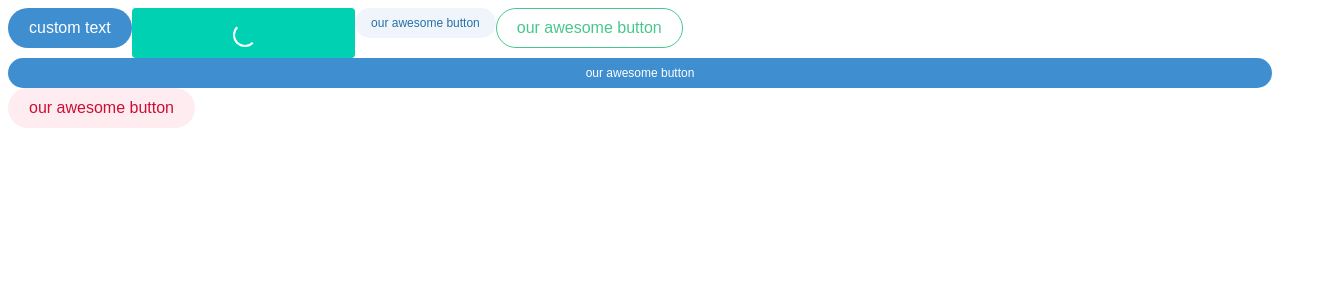
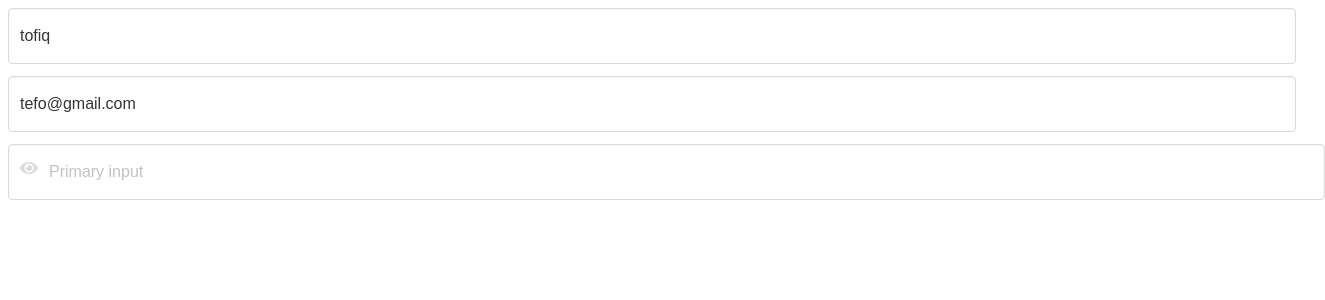
Before and after one commit to Tefoh/vue.js, a Vue app: page / in a window 1280 px wide. Shown: the top 300 px of the page, 1325 px wide, since content can reach past the window. Built offline with nearby package versions, Linux system fonts and the light colour scheme.

Commit message:
59 - mini-project: input component

```diff
--- a/index.html
+++ b/index.html
@@ -5,6 +5,7 @@
   <link rel="icon" href="/favicon.ico" />
   <meta name="viewport" content="width=device-width, initial-scale=1.0">
   <title>Vite App</title>
+  <link rel="stylesheet" href="https://cdnjs.cloudflare.com/ajax/libs/font-awesome/5.15.1/css/all.min.css" integrity="sha512-+4zCK9k+qNFUR5X+cKL9EIR+ZOhtIloNl9GIKS57V1MyNsYpYcUrUeQc9vNfzsWfV28IaLL3i96P9sdNyeRssA==" crossorigin="anonymous" />
 </head>
 <body>
   <div id="app"></div>
--- a/src/App.vue
+++ b/src/App.vue
@@ -1,31 +1,47 @@
 <template>
   <div>
 
-    <BaseButton class="is-info">custom text</BaseButton>
+    <!-- <BaseButton class="is-info">custom text</BaseButton>
     <BaseButton color="primary" size="medium" :rounded="false" loading />
     <BaseButton color="info" is-light size="small"  />
     <BaseButton color="success" outlined @click="handleClick" :loading="isLoading" />
     <BaseButton color="info" size="small" is-full />
-    <BaseButton color="danger" is-light />
+    <BaseButton color="danger" is-light /> -->
+
+    <!-- <BaseInput color="danger" size="large" />
+    <BaseInput color="primary" size="small"  />
+    <BaseInput rounded loading size="large" />
+    <BaseInput disabled />
+    <BaseInput icon="eye" type="email" @click="handleClick" /> -->
+
+    <BaseInput v-model="name" />
+    <BaseInput type="email" v-model="email" />
+    <BaseInput type="password" v-model="password" />
   </div>
 </template>
 
 <script>
-import BaseButton from './components/BaseButton.vue'
+import BaseButton from './components/BaseButton.vue';
+import BaseInput from './components/BaseInput.vue';
 
 export default {
   name: 'App',
   data() {
     return {
-      isLoading: false
+      isLoading: false,
+      name: 'tofiq',
+      email: 'tefo@gmail.com',
+      password: ''
     }
   },
   components: {
-    BaseButton
+    BaseButton,
+    BaseInput
   },
   methods: {
     handleClick() {
-      this.isLoading = true;
+      // this.isLoading = true;
+      console.log('input has been clicked')
     }
   }
 }
--- /dev/null
+++ b/src/components/BaseInput.vue
@@ -0,0 +1,104 @@
+<template>
+  <div class="field">
+    <div class="control" :class="{
+      [`is-${size}`]: size,
+      'is-loading': loading,
+      'has-icons-left': icon || type === 'password'
+    }">
+      <input
+        class="input"
+        :type="inputType"
+        placeholder="Primary input"
+        :class="{
+          [`is-${color}`]: color,
+          [`is-${size}`]: size,
+          'is-rounded': rounded
+        }"
+        v-bind="$attrs"
+        :value="modelValue"
+        @input="(event) => $emit('update:modelValue', event.target.value)"
+      >
+      <p class="icon ml-3 is-left" v-if="type === 'password' ">
+        <i :class="passwordIcon" @click="handleShowPassword"></i>
+      </p>
+      <p class="icon ml-3 is-left" v-if="icon">
+        <i :class="`fas fa-${icon}`"></i>
+      </p>
+    </div>
+  </div>
+</template>
+
+<script>
+export default {
+  name: "BaseInput",
+  inheritAttrs: false,
+
+  emits: ['update:modelValue'],
+
+  props: {
+    color: {
+      type: String,
+      required: false
+    },
+    size: {
+      type: String,
+      default: 'normal'
+    },
+    rounded: {
+      type: Boolean,
+      default: false
+    },
+    loading: {
+      type: Boolean,
+      default: false
+    },
+    icon: {
+      type: String,
+      required: false
+    },
+    modelValue: {
+      type: [String, Number],
+      default: ''
+    },
+    type: {
+      type: String,
+      default: 'text'
+    }
+  },
+  data() {
+    return {
+      inputType: this.type,
+      showPassword: false
+    }
+  },
+  computed: {
+    passwordIcon() {
+      return this.inputType === 'password' ? 'fas fa-eye' : 'fas fa-eye-slash'
+    }
+  },
+  methods: {
+    handleShowPassword() {
+      if(! this.showPassword) {
+        this.inputType = 'text';
+        this.showPassword = true;
+      } else {
+        this.inputType = 'password';
+        this.showPassword = false;
+      }
+    }
+  }
+}
+</script>
+
+<style lang="scss">
+@import "bulma/sass/utilities/_all.sass";
+@import "bulma/sass/helpers/spacing.sass";
+@import "bulma/sass/form/shared.sass";
+@import "bulma/sass/form/tools.sass";
+
+.control.has-icons-left .icon, .control.has-icons-right .icon {
+    pointer-events: all !important;
+}
+
+@import 'bulma/sass/form/input-textarea.sass';
+</style>
```
